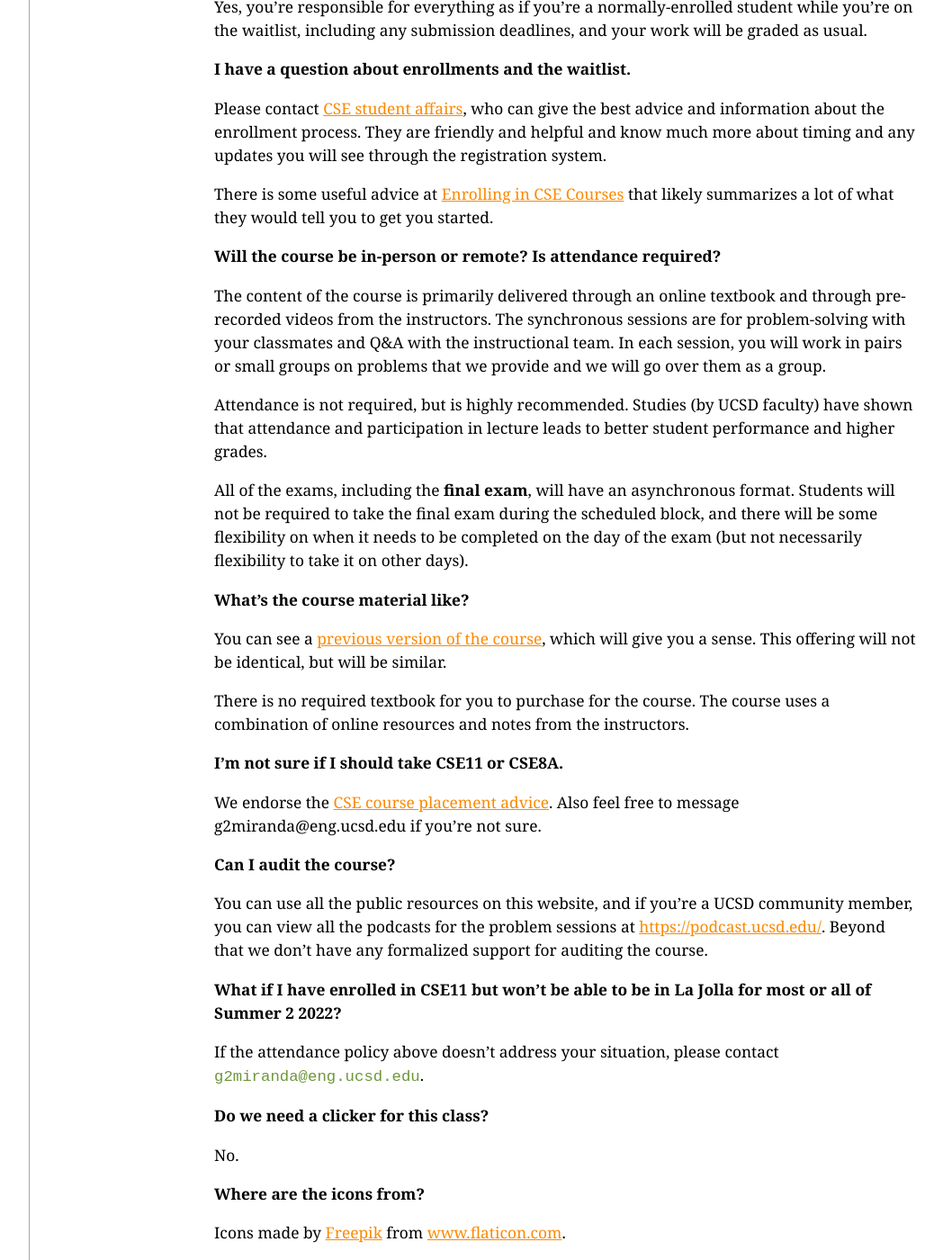
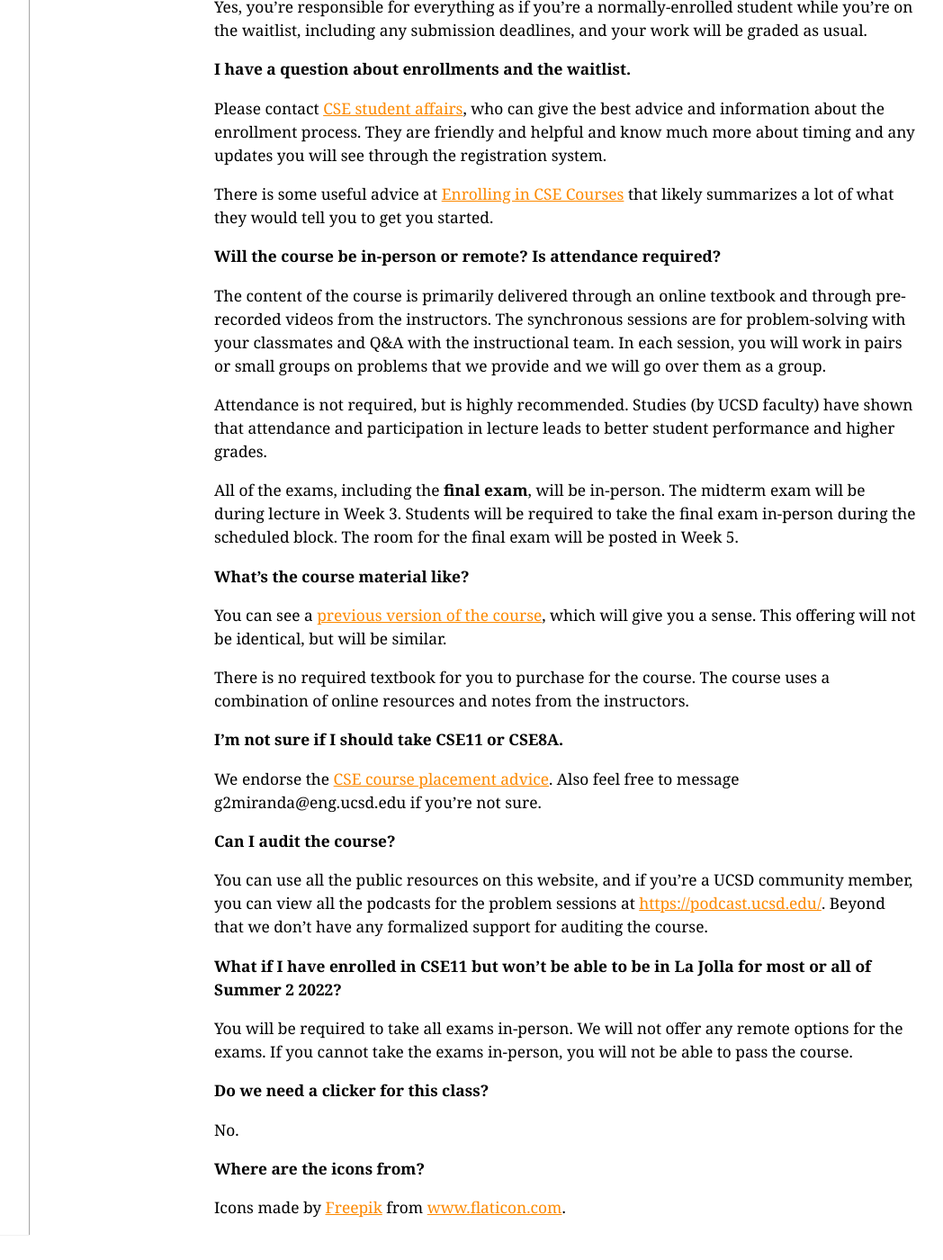
Before and after one commit to ucsd-cse11-su222/ucsd-cse11-su222.github.io, a Jekyll site: the page built from staff-and-help.md, in a window 1280 px wide and 1400 px high, scrolled down 1476 px. Shown: the whole window at 90% size, without its empty margins (56-1104 px from the left). Built offline with Jekyll 4.4.1, drawn with Linux system fonts in a browser that asks for light colours; after the commit the page ends 2848 px from its top, so only the background shows below that; some of the changed text lies outside the part shown.

Commit message:
Update staff-and-help.md

```diff
--- a/staff-and-help.md
+++ b/staff-and-help.md
@@ -87,10 +87,10 @@ Attendance is not required, but is highly recommended. Studies (by UCSD faculty)
 have shown that attendance and participation in lecture leads to better
 student performance and higher grades.
 
-All of the exams, including the **final exam**, will have an asynchronous format.
-Students will not be required to take the final exam during the scheduled block,
-and there will be some flexibility on when it needs to be completed on the day of
-the exam (but not necessarily flexibility to take it on other days).
+All of the exams, including the **final exam**, will be in-person. The midterm
+exam will be during lecture in Week 3. Students will be required to take the final exam
+in-person during the scheduled block. The room for the final exam will be posted in
+Week 5.
 
 **What's the course material like?**
 
@@ -113,12 +113,13 @@ community member, you can view all the podcasts for the problem sessions at
 [https://podcast.ucsd.edu/](https://podcast.ucsd.edu/){:target="_blank"}. Beyond that we don't
 have any formalized support for auditing the course.
 
-
 **What if I have enrolled in CSE11 but won't be able to be in La Jolla for most
 or all of Summer 2 2022?**
 
-If the attendance policy above doesn't address your situation, please contact
-`g2miranda@eng.ucsd.edu`.
+You will be required to take all exams in-person. We will not offer any
+remote options for the exams. If you cannot take the exams in-person,
+you will not be able to pass the course.
+
 
 **Do we need a clicker for this class?**
 
```
Also changed, not shown: other parts of staff-and-help.md (+1 -1 lines).
